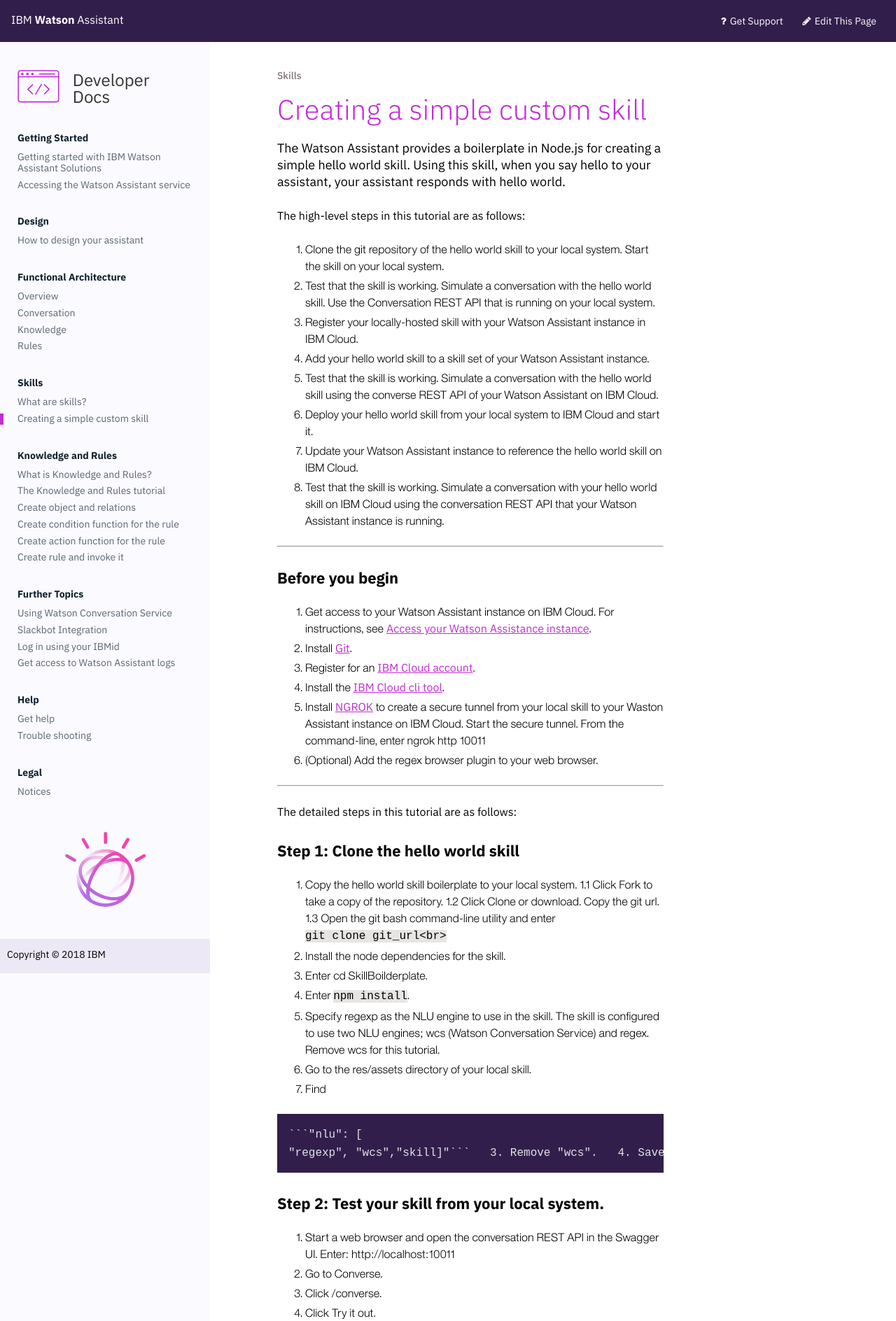
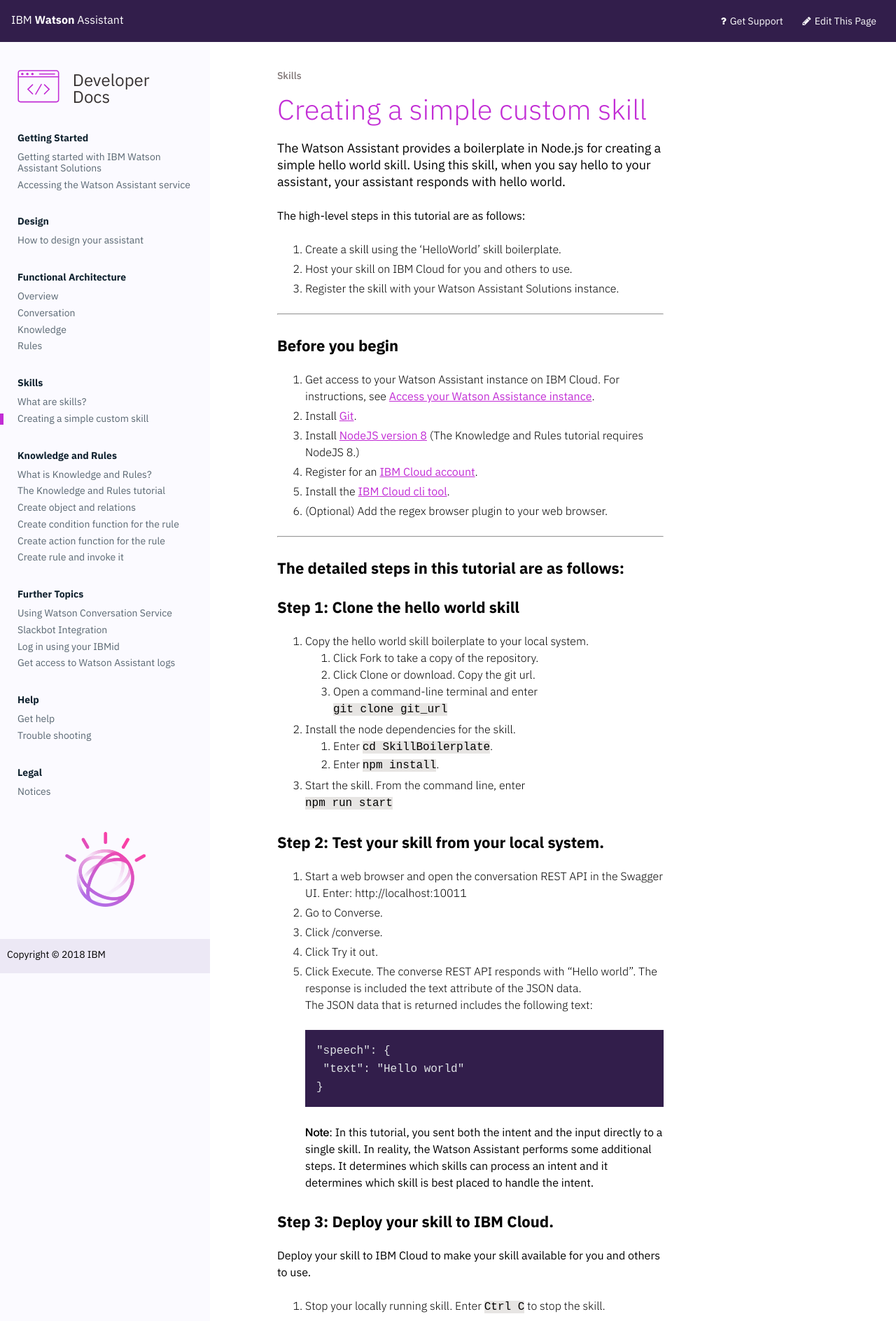
Before and after one commit to Watson-Personal-Assistant/developer, a Jekyll site: the page built from _content/skill/tutorial_creating_custom_skill.md, in a window 1280 px wide. Shown: the top 1888 px of the page at 70% size. Built offline with Jekyll 4.4.1, drawn with Linux system fonts in a browser that asks for light colours; some of the changed text lies outside the part shown.

Commit message:
Redo updates

````diff
--- a/_content/skill/tutorial_creating_custom_skill.md
+++ b/_content/skill/tutorial_creating_custom_skill.md
@@ -5,46 +5,32 @@
 The Watson Assistant provides a boilerplate in Node.js for creating a simple hello world skill. Using this skill, when you say hello to your assistant, your assistant responds with hello world.
 
 The high-level steps in this tutorial are as follows:
-1. Clone the git repository of the hello world skill to your local system.  Start the skill on your local system.
-2. Test that the skill is working.  Simulate a conversation with the hello world skill.  Use the Conversation REST API that is running on your local system.
-3. Register your locally-hosted skill with your Watson Assistant instance in IBM Cloud.
-4. Add your hello world skill to a skill set of your Watson Assistant instance.
-5. Test that the skill is working. Simulate a conversation with the hello world skill using the converse REST API of your Watson Assistant on IBM Cloud.
-6. Deploy your hello world skill from your local system to IBM Cloud and start it.
-7. Update your Watson Assistant instance to reference the hello world skill on IBM Cloud.
-8. Test that the skill is working.  Simulate a conversation with your hello world skill on IBM Cloud using the conversation REST API that your Watson Assistant instance is running.
+1. Create a skill using the 'HelloWorld' skill boilerplate.
+3. Host your skill on IBM Cloud for you and others to use.
+2. Register the skill with your Watson Assistant Solutions instance.
 
 ---
 ### Before you begin
-1. Get access to your  Watson Assistant instance on IBM Cloud.  For instructions, see [Access your Watson Assistance  instance]({{site.baseurl}}/get-started/get-api-key/).
-2. Install  [Git](https://git-scm.com/downloads).
-3. Register for an [IBM Cloud account](https://www.ibm.com/account/us-en/signup/register.html).
-4. Install the [IBM Cloud cli tool](https://console.bluemix.net/docs/cli/index.html#cli).
-5.  Install [NGROK](https://ngrok.com/) to create a secure tunnel from your local skill to your Waston Assistant instance on IBM Cloud.
-Start the secure tunnel.  From the command-line, enter ngrok http 10011
+1. Get access to your Watson Assistant instance on IBM Cloud.  For instructions, see [Access your Watson Assistance  instance]({{site.baseurl}}/get-started/get-api-key/).
+2. Install [Git](https://git-scm.com/downloads).
+3. Install [NodeJS version 8](https://nodejs.org/dist/v8.9.1/) (The Knowledge and Rules tutorial requires NodeJS 8.)
+4. Register for an [IBM Cloud account](https://www.ibm.com/account/us-en/signup/register.html).
+5. Install the [IBM Cloud cli tool](https://console.bluemix.net/docs/cli/index.html#cli).
 6. (Optional) Add the regex browser plugin to your web browser.
 
 ---
-The detailed steps in this tutorial are as follows:
-### Step 1:  Clone the hello world skill
+### The detailed steps in this tutorial are as follows:
+### Step 1: Clone the hello world skill
 1.  Copy the hello world skill boilerplate to your local system.
-  1.1 Click Fork to take a copy of the repository.
-  1.2 Click Clone or download. Copy the git url.
-  1.3 Open the git bash command-line utility and enter<br>```git clone git_url<br>```
+    1. Click Fork to take a copy of the repository.
+    2. Click Clone or download. Copy the git url.
+    3. Open a command-line terminal and enter<br>`git clone git_url`
 2. Install the node dependencies for the skill.
-  1. Enter cd SkillBoilderplate.
-  2. Enter ```npm install```.
-3. Specify regexp as the NLU engine to use in the skill. The skill is configured to use two NLU engines; wcs (Watson Conversation Service) and regex.  Remove wcs for this tutorial.
-  1. Go to the res/assets directory of your local skill.
-  2. Find
+    1. Enter `cd SkillBoilerplate`.
+    2. Enter `npm install`.
+4.  Start the skill. From the command line, enter<br>`npm run start`
 
-    ```"nlu": [
-    "regexp", "wcs","skill]"```
-  3. Remove "wcs".
-  4. Save the file.
-4.  Start the skill.  From the command line, enter: ```npm run start```
-
-### Step 2:  Test your skill from your local system.
+### Step 2: Test your skill from your local system.
 1. Start a web browser and open the conversation REST API in the Swagger UI.  Enter:
 http://localhost:10011
 2. Go to Converse.
@@ -53,42 +39,25 @@
 5. Click Execute.
 The converse REST API responds with "Hello world".  The response is included the text attribute of the  JSON data.  <br>
 The JSON data that is returned includes the following text:<br>
-```"speech": {```
- ```"text": "Hello world"```
-```}``` <br>
+```
+"speech": {
+ "text": "Hello world"
+}
+```
+<br>
 **Note**:  In this tutorial, you sent both the intent and the input directly to a single skill.  In reality, the Watson Assistant performs some additional steps.  It determines which skills can process an intent and it determines which skill is best placed to handle the intent.
 
-### Step 3:  Register your skill with your Watson Assistant.
-1. Start a secure NGROK tunnel between your skill and your Watson Assistant service on IBM Cloud. Go to the directory where you installed NGROK and enter: ```ngrok http 10011```
-2. Using the skills endpoint of the Conversation REST API, register your skill with your assistant. Enter:
-<br>```curl -X POST --header 'Content-Type: application/json' --header 'Accept: application/json' -d '{ "name": "paste-your-skill_name_here", "url": "https://paste-your-ngrok-key-here.ngrok.io" }' 'https://watson-personal-assistant-toolkit.mybluemix.net/v2/api/skills?api_key=paste-your-api-key-here'```<br>
-A skill added successfully message is displayed.
-
-### Step 4:  Add your skill to the skill set of your Waston Assistant.
-1. Your assistant typically has multiple skills associated with it.  Using the skillset endpoint of the Conversation REST API, create a skillset. Enter:<br>```curl -X POST --header 'Content-Type: application/json' --header 'Accept: application/json' -d '{ "name": "paste_skillset_name_here" }' 'https://watson-personal-assistant-toolkit.mybluemix.net/v2/api/skillSets?api_key=paste-your-api-key-here'```<br>
-A skillSet added successfully message is displayed.
-2. Add your new skill to your skillset.  Enter: <br>```curl -X PUT --header 'Content-Type: application/json' --header 'Accept: application/json' -d '{ "fallback": false, "skillNames" : [ "myHelloWorld" ] }' 'https://watson-personal-assistant-toolkit.mybluemix.net/v2/api/skillSets/paste_skillset_name_here?api_key=paste-your-api-key-here'```<br>
-A link indicating that my skill is linked to my skillset is displayed.
-
-### Step 5:  Test your skill from your Watson Assistant.
-1. Use the conversation REST API to converse with your skill.  Enter:<br>```
- curl -X POST --header 'Content-Type: application/json' --header 'Accept: application/json' -d '{ "text": "Hello", "language": "en-US", "userID": "application-14c", "deviceType": "phone", "additionalInformation": { "context": {} } }' 'https://watson-personal-assistant-toolkit.mybluemix.net/v2/api/skillSets/paste_skillset_name_here/converse?api_key=paste-your-api-key-here' ```<br>
-The JSON data that is returned includes the following text:<br>```
-"speech": {
-  "text": "Hello world"
-}```
-
-### Step 6:  Deploy your skill to IBM Cloud.
-Deploy your skill to IBM Cloud to make your skill available to other users.
-1.  Stop your local skill.  Enter ```Ctrl C``` to stop the skill.
-2.  Update the host name and skill name in the manifest.yml file of your skill.
-3. Log in to IBM Cloud. <br>```bx login --sso -a api.ng.bluemix.net -o paste-your-IBMid-here -s dev```<br>
-4. Push your skill to IBM Cloud.  Enter:<br>
-```bx app push *skill_name*```<br>
+### Step 3: Deploy your skill to IBM Cloud.
+Deploy your skill to IBM Cloud to make your skill available for you and others to use.
+1. Stop your locally running skill.  Enter `Ctrl C` to stop the skill.
+2. Update the host name and skill name in the manifest.yml file of your skill.
+3. Log in to IBM Cloud. <br>`bx login`<br>
+4. Push your skill to IBM Cloud.  Enter:<br>`bx app push`<br>
 An App started message is returned.
-5.  Verify that your skill is running and reachable on IBM Cloud using the /healthcheck API endpoint.  Enter:  <br>```curl -X GET --verbose --header 'Accept: application/json' https://paste_your-name-hello-world-skill_name_here.mybluemix.net/v1/api/healthcheck```<br>
-If your skill is running and accessible, a ```200 OK``` response is returned.  For example:<br>
-``` Connected to carloshelloskill.mybluemix.net (158.85.156.19) port 80 (#0)
+5.  Verify that your skill is running and reachable on IBM Cloud using the /healthcheck API endpoint.  Enter:  <br>`curl -X GET --verbose --header 'Accept: application/json' https://paste_your-hello-world-skill_name_here.mybluemix.net/v1/api/healthcheck` <br>
+If your skill is running and accessible, a `200 OK` response is returned.  For example:<br>
+```
+Connected to carloshelloskill.mybluemix.net (158.85.156.19) port 80 (#0)
   > GET /v1/api/healthcheck HTTP/1.1
   > Host: simpleskill.mybluemix.net
   > User-Agent: curl/7.51.0
@@ -103,23 +72,34 @@
   < Date: Tue, 27 Jun 2017 01:05:06 GMT
   < X-Powered-By: Express
   < X-Global-Transaction-ID: 1919343303
-  ```
-  <br>
-
+```
+<br>
 If the skilll is not accessible, complete these steps:
 - Check that the URL you specificed matches the host name of the skill on IBM Cloud.
 - Use the skill URL to access the skill to verify that it is running.
 - From a web browser, check if you can open the Swagger documenation for the skill. For example: enter the URL https://paste_skill_name_here.mybluxmix.net/docs.
 
-### Step 7:  Update the Watson Assistant application to reference the hello world skill on IBM Cloud.
-Use the skills endpoint of the Conversation REST API to add the skill that is running on IBM Cloud. Enter:<br>``` curl -X PUT --header 'Content-Type: application/json' --header 'Accept: application/json' -d '{ "name": "myHelloWorld", "url": "https://your-name-hello-world-skill.mybluemix.net" }' 'https://watson-personal-assistant-toolkit.mybluemix.net/v2/api/skills/myHelloWorld?api_key=paste-your-api-key-here'```<br>
-A ```skill updated successfully``` message is displayed.
+### Step 4: Create a token from Platform API key
+Create a Platform API key and use that key to create an authorization token to be used when sending commands to your Watson Assistant Solutions instance.
+1. Follow the **Creating an API key** instructions and read more about this key on the [Managing identity and access](https://console.bluemix.net/docs/iam/userid_keys.html#creating-an-api-key) IBM Cloud Docs page.
+2. Copy the key away for future use.
+3. Copy the [printToken.js]({{site.baseurl}}/assets/scripts/printToken.js) script to your file system.  This script will be used in the following curl commands to call the IAM service to create a time-sensitive authorization token.
+4. Test that the `printToken.js` NodeJS script can generate a token by executing `node printToken.js paste-your-Platform-API-key-here`
 
-### Step 8:  Test your externally-deployed skill from your Watson Assistant.
-Use the conversation REST API to converse with your skill.  Enter:<br>```
-curl -X POST --header 'Content-Type: application/json' --header 'Accept: application/json' -d '{ "text": "Hello", "language": "en-US", "userID": "application-14c", "deviceType": "phone", "additionalInformation": { "context": {} } }' 'https://watson-personal-assistant-toolkit.mybluemix.net/v2/api/skillSets/mySet/converse?api_key=paste-your-api-key-here'```<br>
-The JSON data that is returned includes the following text:<br>```
+### Step 5: Add the skill to your Watson Assistant Solutions instance
+Use the skills endpoint of the Conversation REST API to add the skill that is running on IBM Cloud. Enter:<br>```curl -X POST --header 'Content-Type: application/json' --header 'Accept: application/json' --header "authorization: Bearer `node printToken.js paste-your-Platform-API-key-here`" -d '{ "name": "myHelloWorld", "url": "https://your-name-hello-world-skill.mybluemix.net" }' 'https://watson-personal-assistant-toolkit.mybluemix.net/v2/api/skills'```
+
+A `skill updated successfully` message is displayed.
+
+### Step 6: Test your externally-deployed skill through Watson Assistant.
+Use the conversation REST API to converse with your skill.  Enter:<br>```curl -X POST --header 'Content-Type: application/json' --header 'Accept: application/json' --header "authorization: Bearer `node printToken.js paste-your-Platform-API-key-here`" -d '{ "text": "Hello", "language": "en-US", "userID": "application-14c", "deviceType": "phone", "additionalInformation": { "context": {} } }' 'https://watson-personal-assistant-toolkit.mybluemix.net/v2/api/skills/myHelloWorld/converse'```
+
+The JSON data that is returned includes the following text:
+```
 "speech": {
   "text": "Hello world"
-}```
+}
+```
 You have completed the tutorial for creating a simple skill.
+
+> **What next?** Learn how to use the [Knowledge and Rules components]({{site.baseurl}}/knowledge/what-is-kr) or [add Watson Conversation Service]({{site.baseurl}}/further-topics/using-wcs) as the NLU for this skill
--- a/src/css/block/content.css
+++ b/src/css/block/content.css
@@ -98,6 +98,10 @@
       color: var(--navy-gray-3);
       font-size: 30px;
       line-height: 35px;
+    }
+
+    li {
+      font-family: var(--font-family-plex-light);
     }
 
     h3 {
````
Also changed, not shown: assets/scripts/printToken.js (added, +30 -0 lines), assets/css/main.css.
